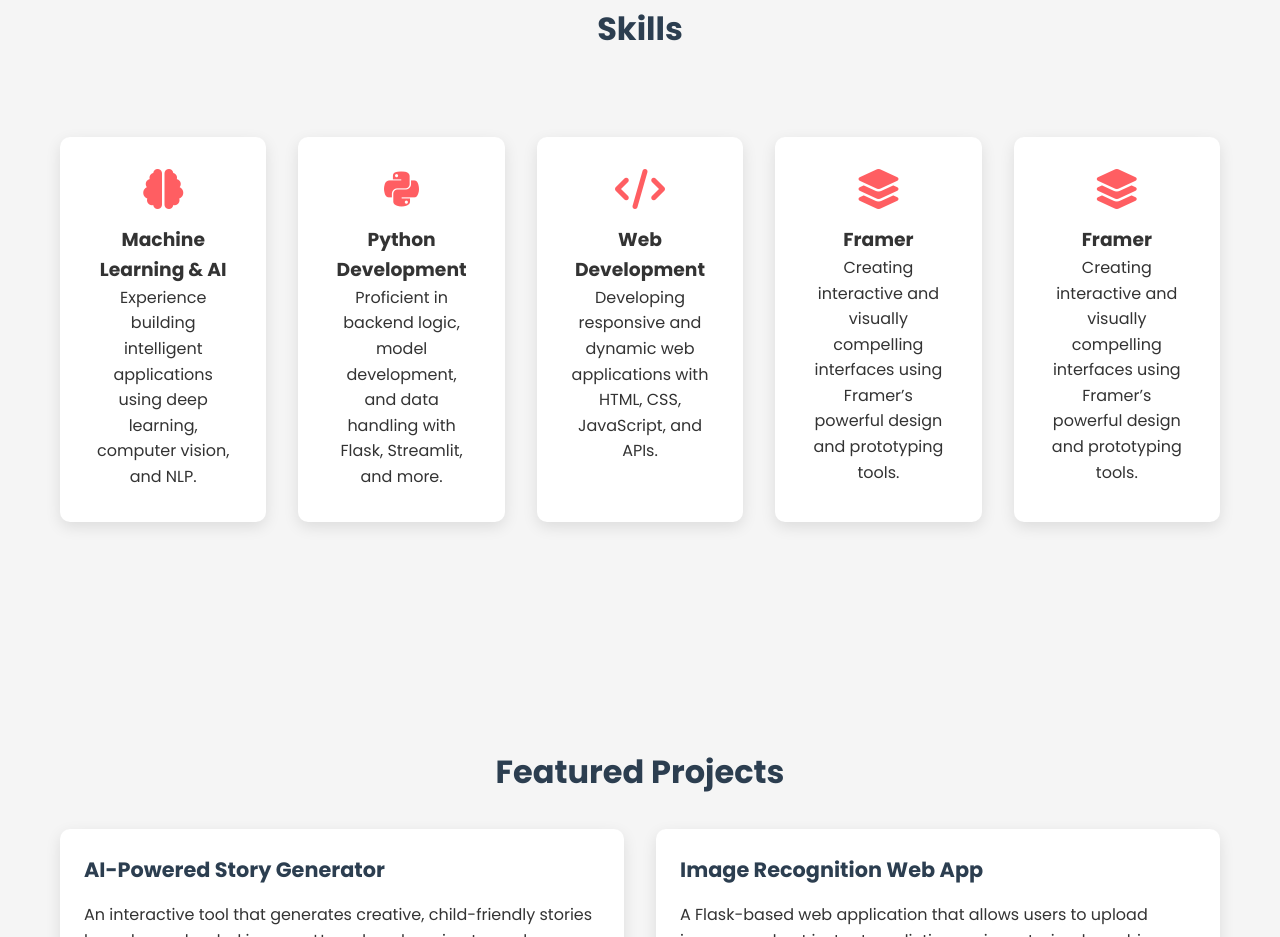
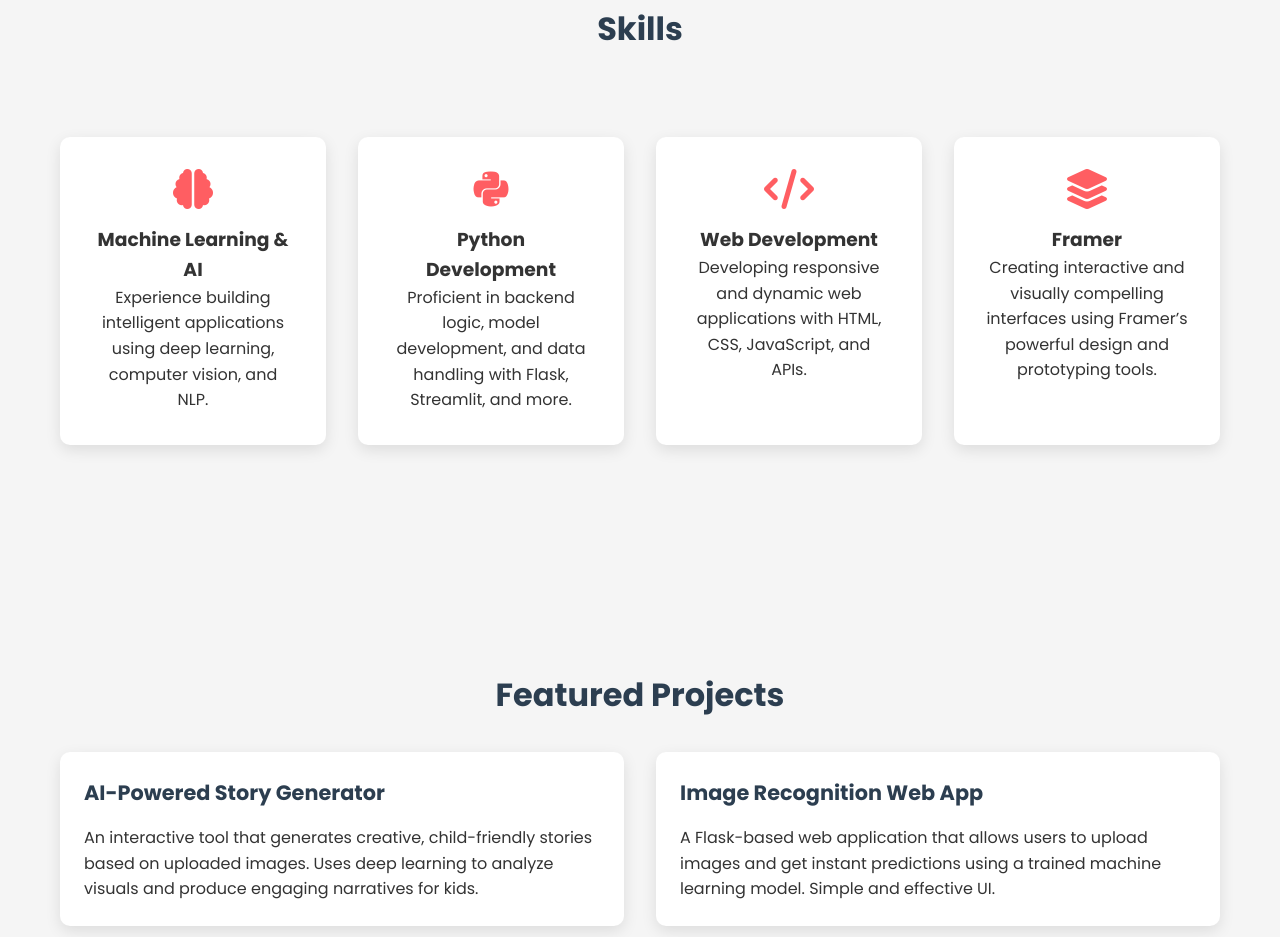
Before and after one commit to ShaikAbdulSaleem/portfolio, a plain HTML site: page index.html in a window 1280 px wide. Shown: the part 951-1888 px from the top of the page. Drawn offline with Linux system fonts and the light colour scheme.

Commit message:
Update index.html

```diff
--- a/index.html
+++ b/index.html
@@ -508,10 +508,6 @@ footer {
   <i class="fas fa-layer-group fa-2x"></i>
   <h3>Framer</h3>
   <p>Creating interactive and visually compelling interfaces using Framer’s powerful design and prototyping tools.</p>
-</div><div class="skill-item">
-  <i class="fas fa-layer-group fa-2x"></i>
-  <h3>Framer</h3>
-  <p>Creating interactive and visually compelling interfaces using Framer’s powerful design and prototyping tools.</p>
 </div>
       </div>
     </div>
@@ -590,7 +586,7 @@ footer {
     });
 
     // Typing effect
-    const words = ["AI Developer", "Web Developer", "UI/UX Designer"];
+    const words = ["AI Developer", "Web Developer", "Framer Developer"];
     let i = 0, j = 0;
     let currentWord = '';
     let isDeleting = false;
```
